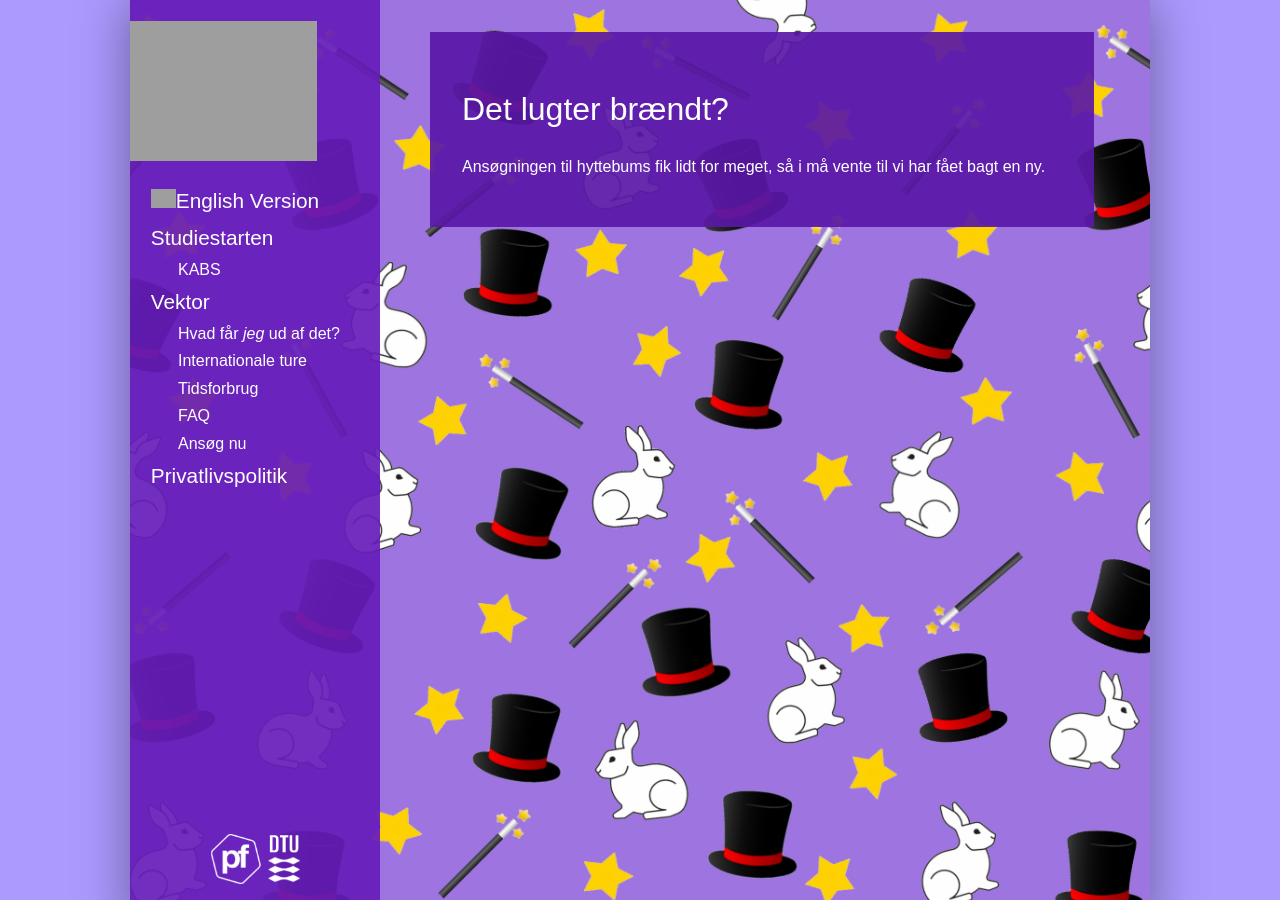
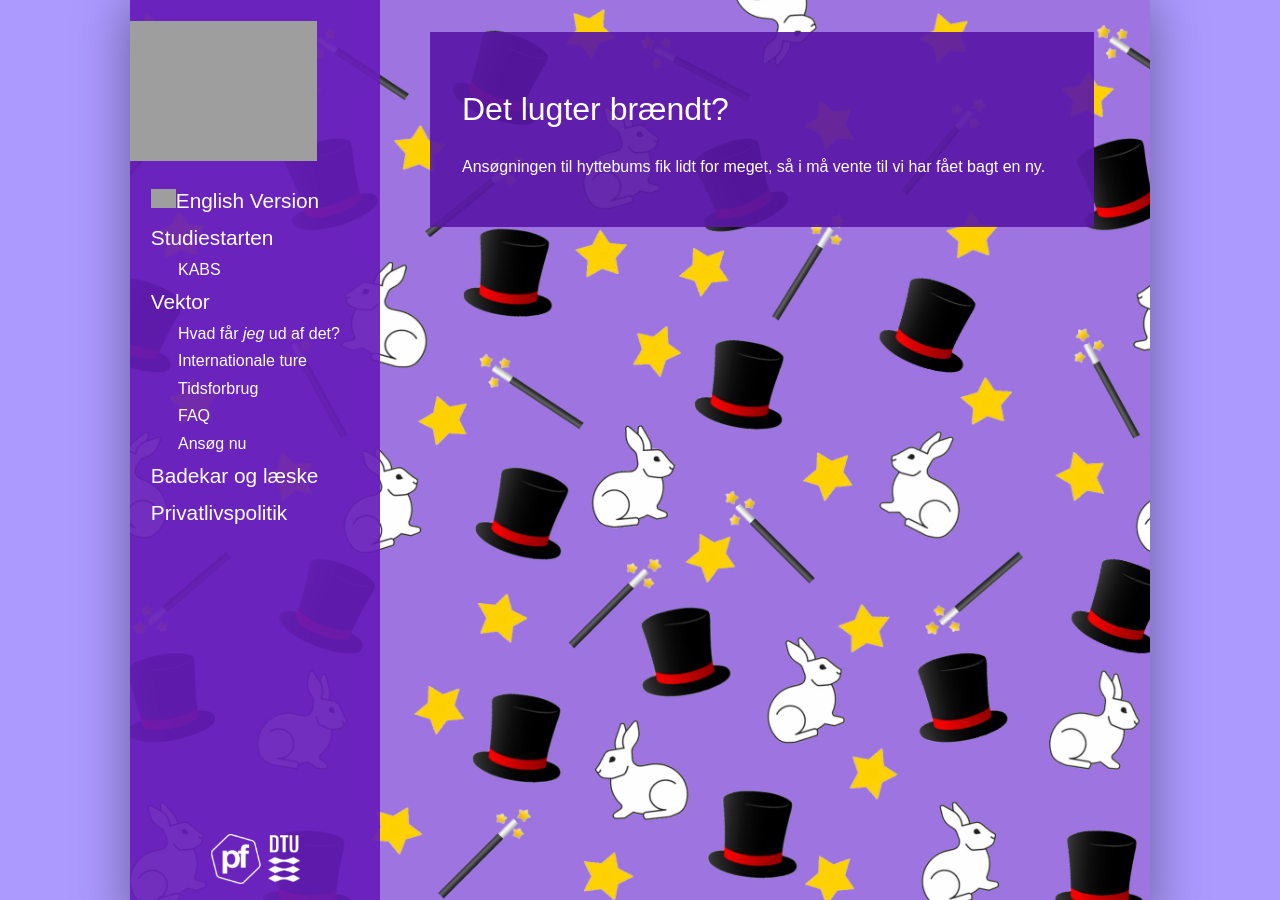
Before and after one commit to KABSDTU/kabsdtu.github.io, a Jekyll site: the page built from ansog-som-hyttebums.md, in a window 1280 px wide and 900 px high. Built offline with Jekyll 4.4.1, drawn with Linux system fonts in a browser that asks for light colours; some web fonts are replaced; grey boxes are pictures that could not be loaded.

Commit message:
bathtubs return

```diff
--- a/_layouts/default.html
+++ b/_layouts/default.html
@@ -174,8 +174,8 @@ MMMMMMMMNK0000000000000000000000000000000000000000000000000000000000000000000000
                             <ul>
                                 <li><a href="/ansog-som-hyttebums.html">Ansøg nu</a></li>
                             </ul>
-                        </li>
-                        <li><a href="/badekar.html">Badekar og læske</a></li>-->
+                        </li>-->
+                        <li><a href="/badekar.html">Badekar og læske</a></li>
                         <li><a href="/privatlivspolitik.html">Privatlivspolitik</a></li>
                     </ul>
                 </nav>
--- a/_layouts/en.html
+++ b/_layouts/en.html
@@ -186,7 +186,7 @@ MMMMMMMMNK0000000000000000000000000000000000000000000000000000000000000000000000
                                 <li><a href="/en/ansog-som-hyttebums.html">Apply</a></li>
                             </ul>
                         </li>-->
-                        <!--<li><a href="/en/badekar.html">Bathtub and Beverages</a></li>-->
+                        <li><a href="/en/badekar.html">Bathtub and Beverages</a></li>
                         <li><a href="/en/privatlivspolitik.html">Privacy policy</a></li>
                     </ul>
                 </nav>
```
